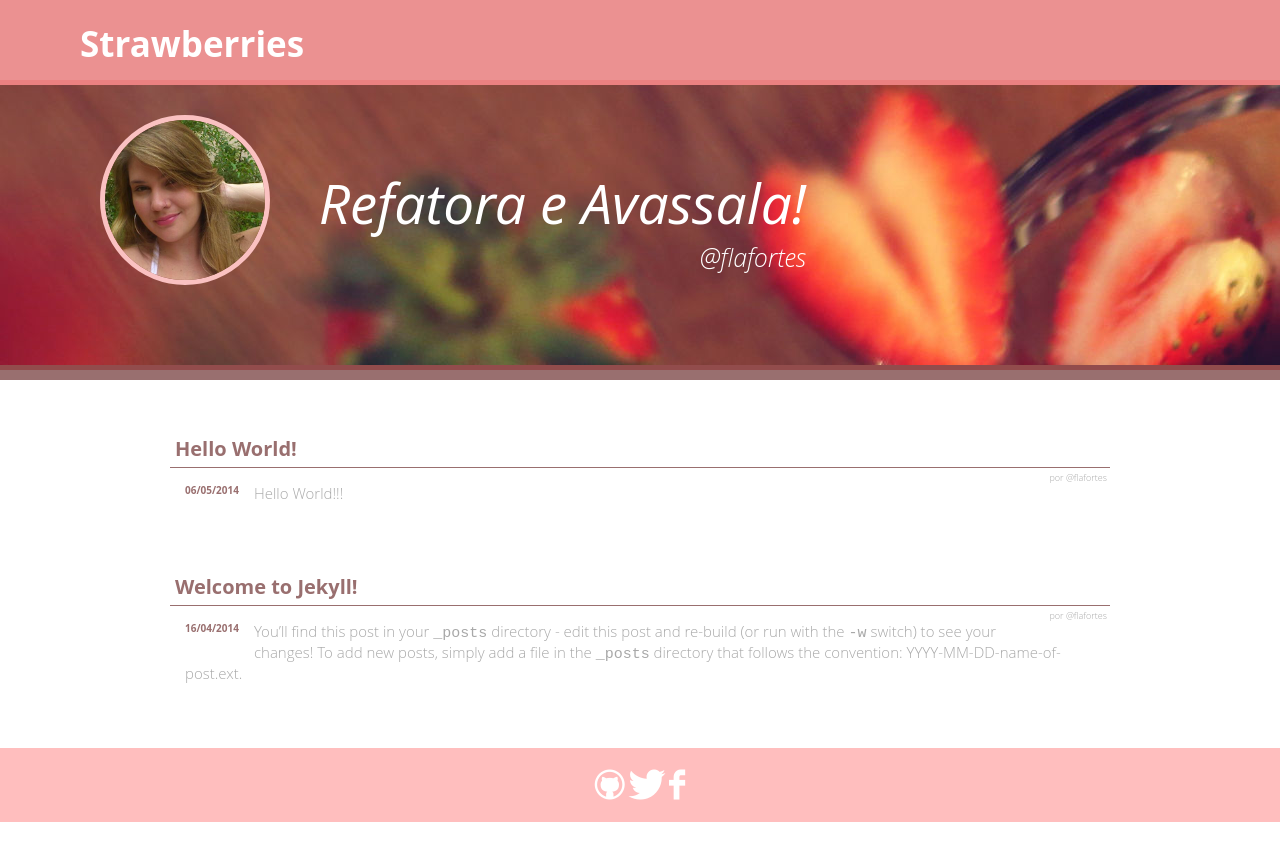
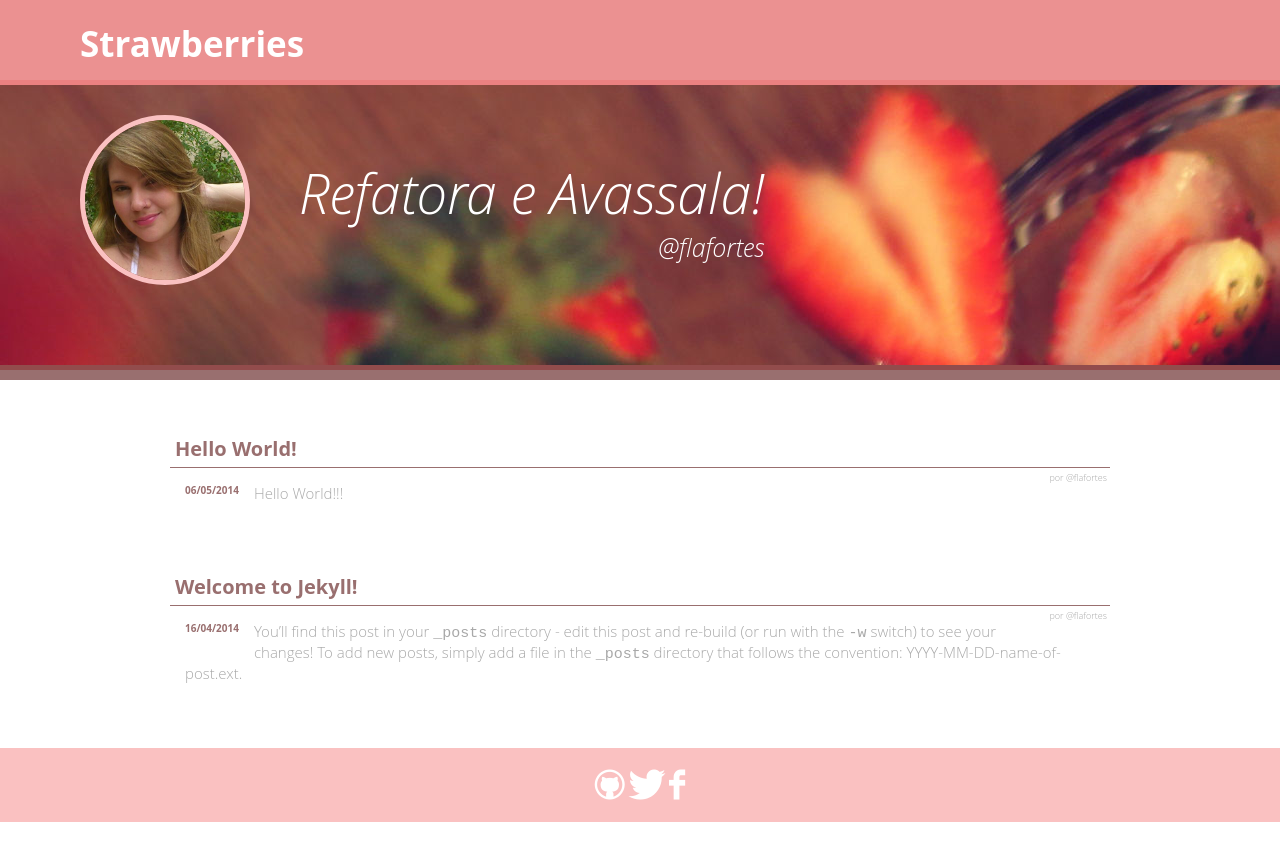
Before and after one commit to FlaviaFortes/strawberries, a Jekyll site: the page built from index.html, in a window 1280 px wide. Shown: the top 861 px of the page. Built offline with Jekyll 4.4.1, drawn with Linux system fonts in a browser that asks for light colours; Markdown is read by kramdown in place of the engine named in the settings.

Commit message:
work some alignment

```diff
--- a/css/main.css
+++ b/css/main.css
@@ -95,7 +95,7 @@ hgroup, menu, nav, section, menu {
 
 
 #header figure {
-  margin-left: 100px;
+  margin-left: 80px;
   margin-top: 30px;
   display: inline-block;
   margin-right: 45px;
@@ -111,14 +111,14 @@ hgroup, menu, nav, section, menu {
 #quote-holder {
   display: inline-block;
   vertical-align: top;
-  padding-top: 80px;
+  padding-top: 70px;
   position: relative;
 }
 
 #quote-holder .quote {
   font-size: 5.5rem;
   color: #fff;
-  font-weight: 400;
+  font-weight: lighter;
   font-style: oblique;
   display: block;
 }
@@ -140,7 +140,7 @@ hgroup, menu, nav, section, menu {
  * -------------------------------------------------------------- */
 
 #footer-holder {
-  background: #FFBEBE;
+  background: #FAC1C1;
   padding: 20px 0;
   text-align: center;
   color: #fff;
```
